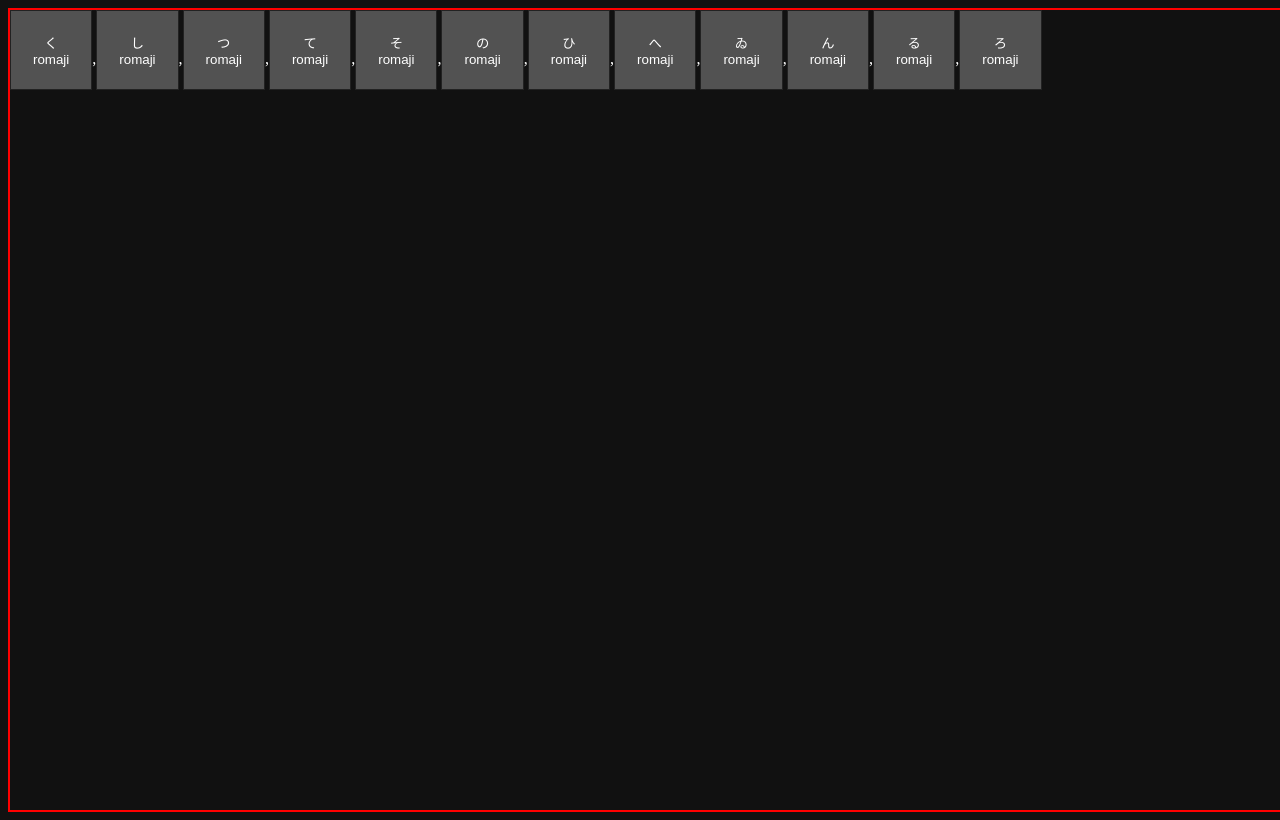
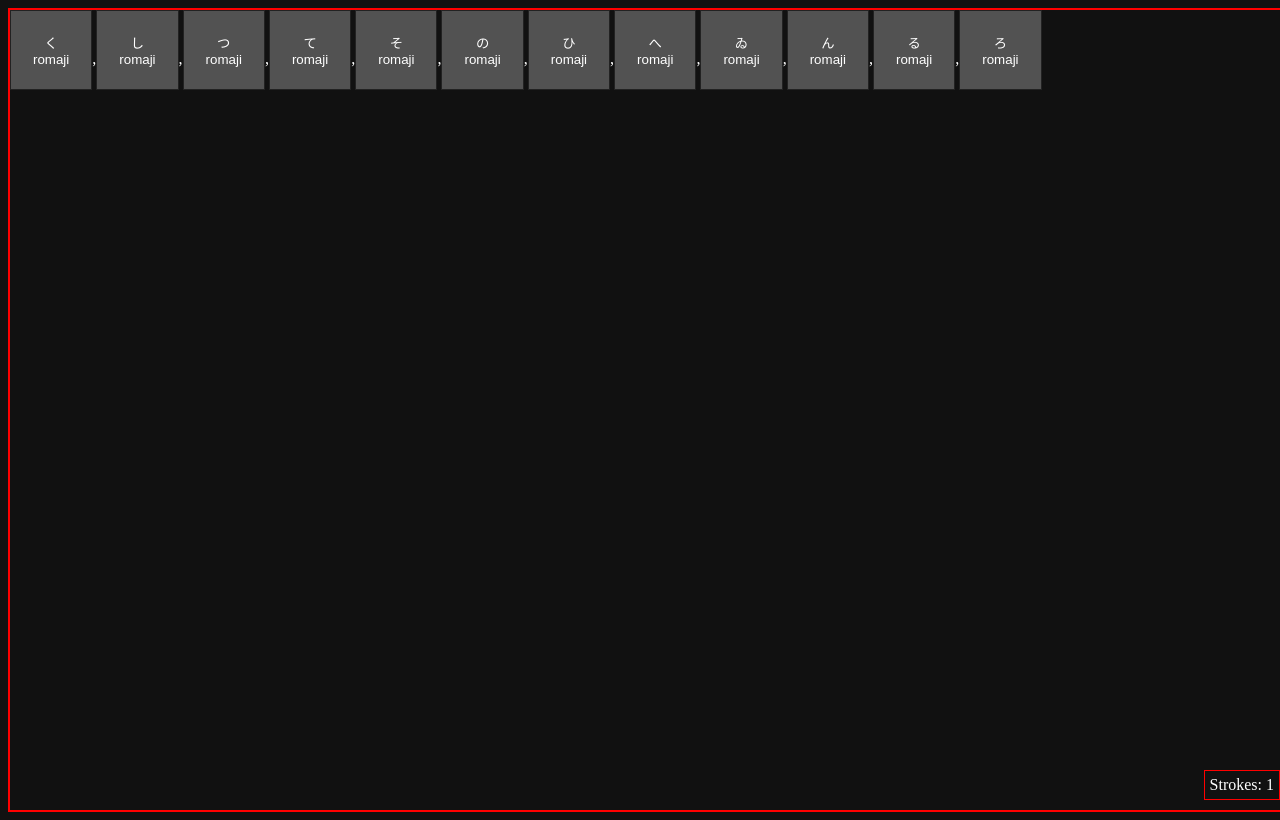
Before and after one commit to Zenahr/lazy-kana-table, a plain HTML site: page index.html in a window 1280 px wide. Drawn offline with Linux system fonts and the light colour scheme.

Commit message:
added stroke count display

```diff
--- a/index.html
+++ b/index.html
@@ -34,6 +34,14 @@
             user-select: none;
             outline: none;
         }
+
+        #stroke_count {
+            position: fixed;
+            bottom: 0;
+            right: 0;
+            border: 1px red solid;
+            padding: 5px;
+        }
     </style>
 </head>
 
@@ -48,6 +56,7 @@
 
     </div>
 
+    <div id="stroke_count">Strokes: <span id="stroke_count_display"></span></div>
 
 
 
@@ -75,6 +84,7 @@
         var count = 1
         const activator = document.getElementById('activation_field')
         const content_field = document.getElementById('content_field')
+        const stroke_count_display = document.getElementById('stroke_count_display')
         activator.addEventListener('click', () => {
             if (count == 4) {
                 count = 0
@@ -82,6 +92,8 @@
             count += 1
             content_field.innerHTML = ""
             content_field.innerHTML = stroke_set[count]
+            stroke_count_display.innerHTML = count
+
         })
     </script>
 
@@ -90,6 +102,7 @@
         // Function invoked on initial pageload.
         (() => {
             content_field.innerHTML = adder(stroke_set[count])
+            stroke_count_display.innerHTML = count
             adder(stroke_set[2])
             adder(stroke_set[3])
             adder(stroke_set[4])
```
